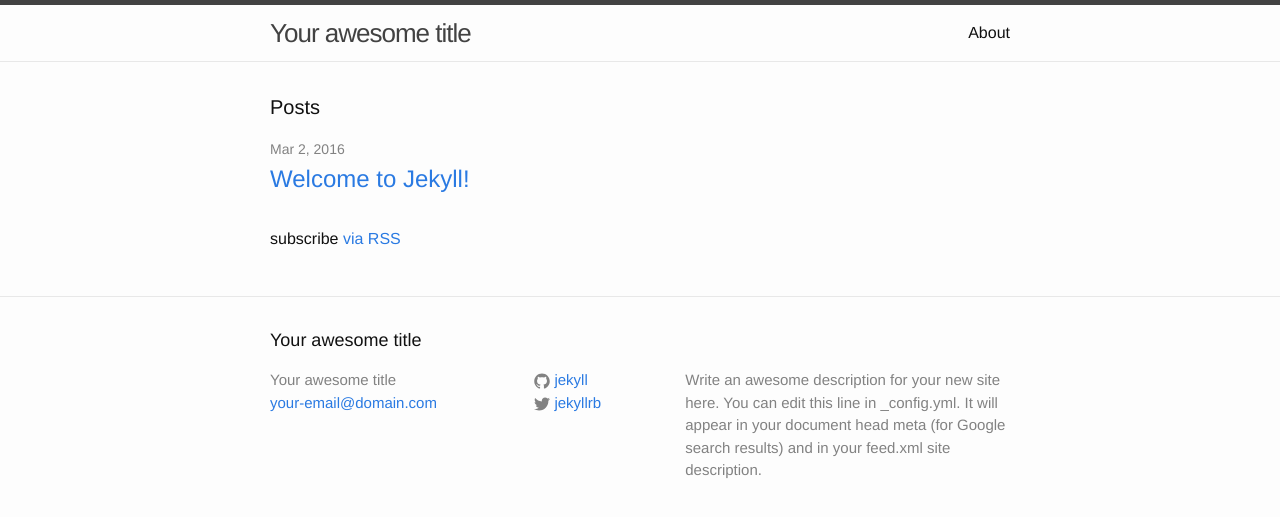
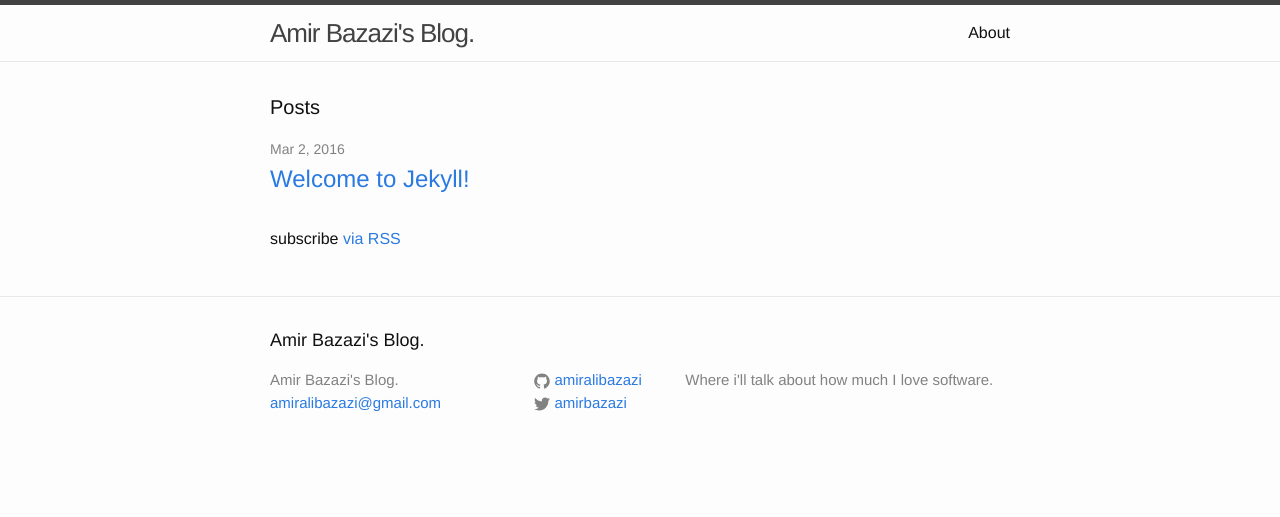
Before and after one commit to amiralibazazi/amiralibazazi.github.io, a Jekyll site: the page built from index.html, in a window 1280 px wide. Shown: the top 517 px of the page. Built offline with Jekyll 4.4.1, drawn with Linux system fonts in a browser that asks for light colours.

Commit message:
Change descriptions to eliminate some of the jekyll boilerplate

```diff
--- a/_config.yml
+++ b/_config.yml
@@ -6,16 +6,14 @@
 # 'jekyll serve'. If you change this file, please restart the server process.
 
 # Site settings
-title: Your awesome title
-email: your-email@domain.com
+title: Amir Bazazi's Blog.
+email: amiralibazazi@gmail.com
 description: > # this means to ignore newlines until "baseurl:"
-  Write an awesome description for your new site here. You can edit this
-  line in _config.yml. It will appear in your document head meta (for
-  Google search results) and in your feed.xml site description.
+  Where i'll talk about how much I love software.
 baseurl: "" # the subpath of your site, e.g. /blog
-url: "http://yourdomain.com" # the base hostname & protocol for your site
-twitter_username: jekyllrb
-github_username:  jekyll
+url: "http://amiralibazazi.github.io" # the base hostname & protocol for your site
+twitter_username: amirbazazi
+github_username:  amiralibazazi
 
 # Build settings
 markdown: kramdown
```
